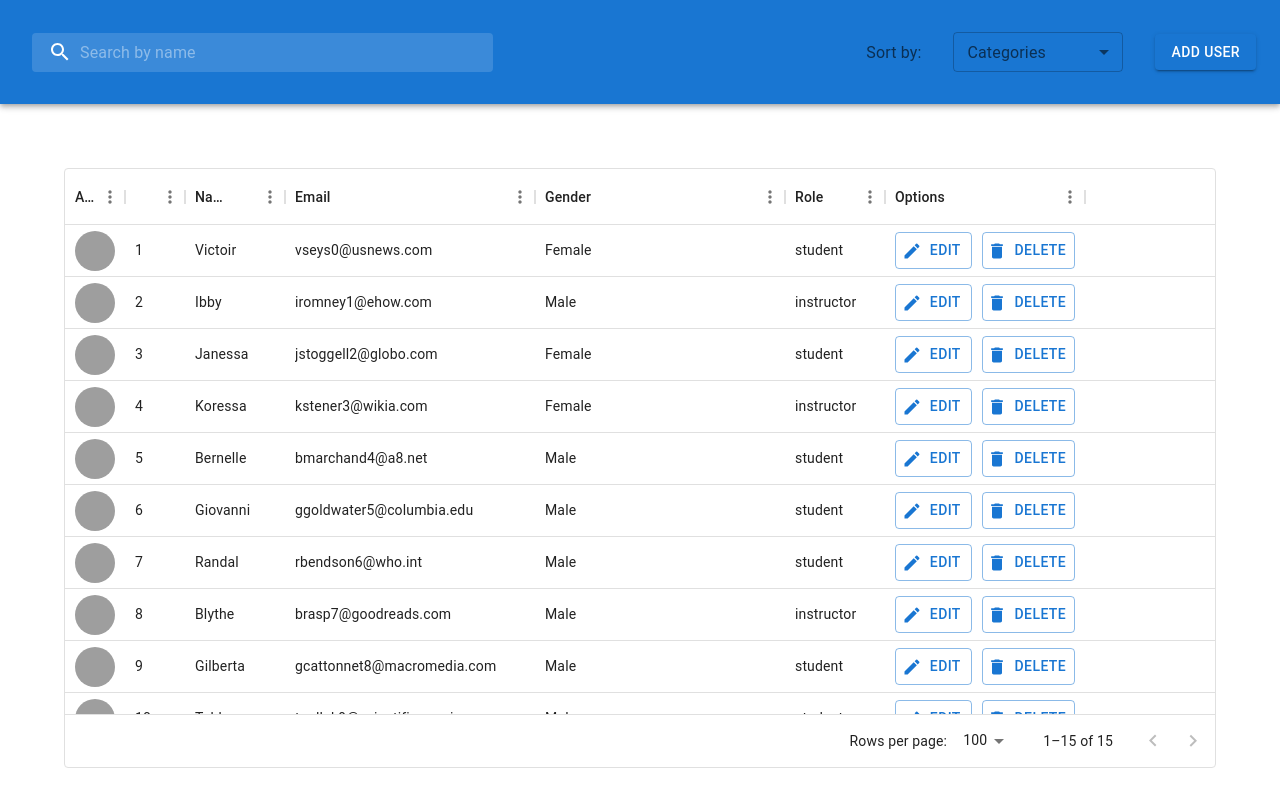
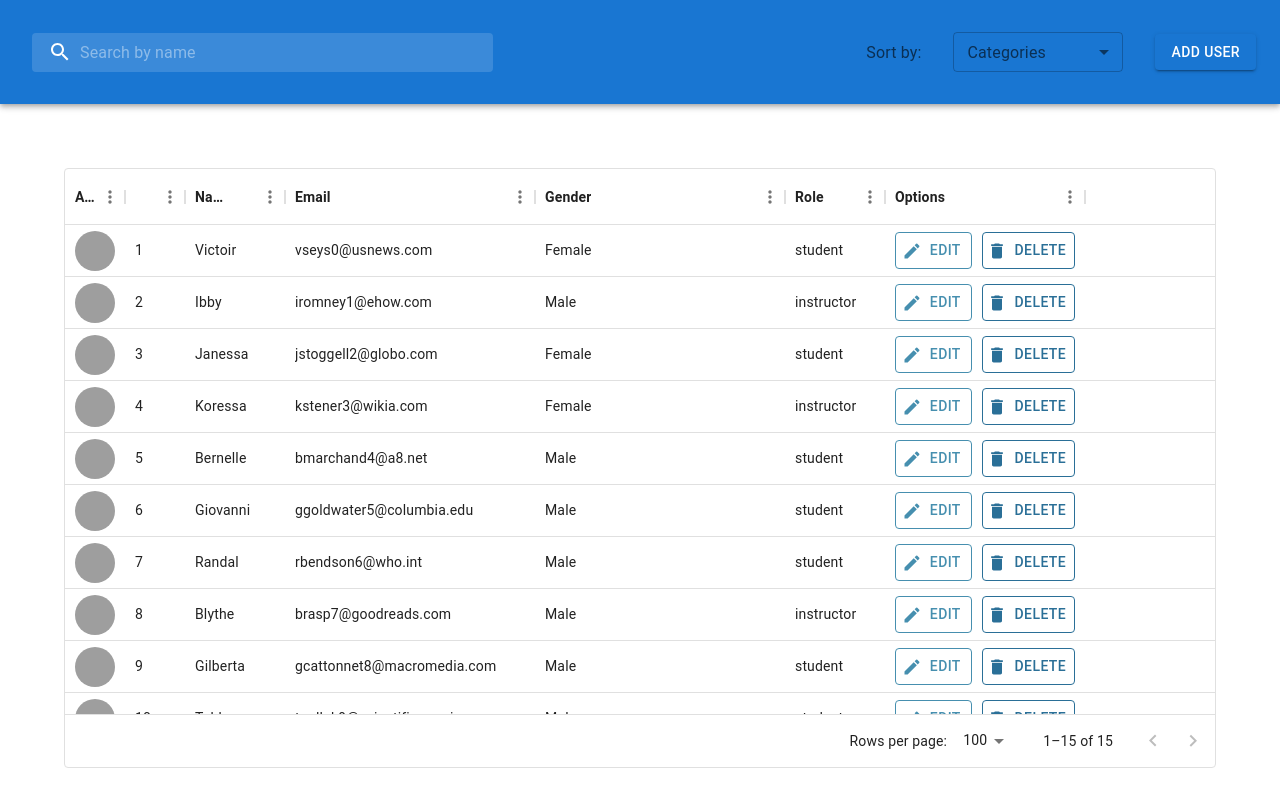
Before and after one commit to fatimabatooll/project--lms, a React (Create React App) app: page / in a window 1280 px wide. Shown: the top 806 px of the page. Built offline with nearby package versions, Linux system fonts and the light colour scheme; grey boxes are pictures that could not be loaded.

Commit message:
changes button css

```diff
--- /dev/null
+++ b/src/components/UserTable.css
@@ -0,0 +1,3 @@
+.bold-header .MuiDataGrid-columnHeaderTitle {
+    font-weight: bold;
+  }
--- a/src/components/UserTable.jsx
+++ b/src/components/UserTable.jsx
@@ -3,9 +3,9 @@ import { DataGrid } from '@mui/x-data-grid'
 import React, { useMemo, useState } from 'react'
 import DeleteIcon from '@mui/icons-material/Delete';
 import EditIcon from '@mui/icons-material/Edit';
+import './UserTable.css';
 
 function UserTable({ filteredPeople }) {
-    const theme = useTheme();
 
     const [pageSize, setPageSize] = useState(5);
     function handleOptionClick() {
@@ -13,16 +13,16 @@ function UserTable({ filteredPeople }) {
     }
 
     const columns = useMemo(() => [
-        { field: "photoUrl", headerName: "Avatar", width: 60, renderCell: params => <Avatar src={params.row.photoUrl} />, sortable: false, filterable: false },
+        { field: "photoUrl", headerName: "Avatar", width: 60, renderCell: params => <Avatar src={params.row.photoUrl} />, sortable: false, filterable: false , headerClassName: "bold-header"},
 
-        { field: "id", headerName: "Id", width: 60 },
-        { field: "firstName", headerName: "Name", width: 100, },
-        { field: "email", headerName: "Email", width: 250 },
-        { field: "gender", headerName: "Gender", width: 250 },
+        { field: "id", headerName: "Id", width: 60 , headerClassName: "bold-header"},
+        { field: "firstName", headerName: "Name", width: 100, headerClassName: "bold-header" },
+        { field: "email", headerName: "Email", width: 250, headerClassName: "bold-header" },
+        { field: "gender", headerName: "Gender", width: 250, headerClassName: "bold-header" },
 
-        { field: "categories", headerName: "Role", width: 100 },
+        { field: "categories", headerName: "Role", width: 100, headerClassName: "bold-header" },
         {
-            field: "options", headerName: "Options", width: 200,
+            field: "options", headerName: "Options", width: 200, headerClassName: "bold-header",
 
             renderCell: (params) => (
                 <>
@@ -30,13 +30,14 @@ function UserTable({ filteredPeople }) {
                         variant="outlined"
                         startIcon={<EditIcon />}
                         onClick={() => handleOptionClick()}
-                        style={{ marginRight: 10 }}
+                        style={{ marginRight: 10, color: "#468FAF", borderColor: "#468FAF" }}
                     >
                         Edit
                     </Button>
                     <Button
                         variant="outlined"
                         startIcon={<DeleteIcon />}
+                        style={{ color: "#2A6F97", borderColor: "#2A6F97" }}
                         onClick={() => handleOptionClick()}
                     >
                         Delete
@@ -59,10 +60,10 @@ function UserTable({ filteredPeople }) {
                 height: 600,
                 // width: 900,
                 // width: "100%",
-                margin:"5%",
-                display:'flex',
-                justifyContent:'center',
-                alignItems:'center'
+                margin: "5%",
+                display: 'flex',
+                justifyContent: 'center',
+                alignItems: 'center'
 
 
             }}>
```
